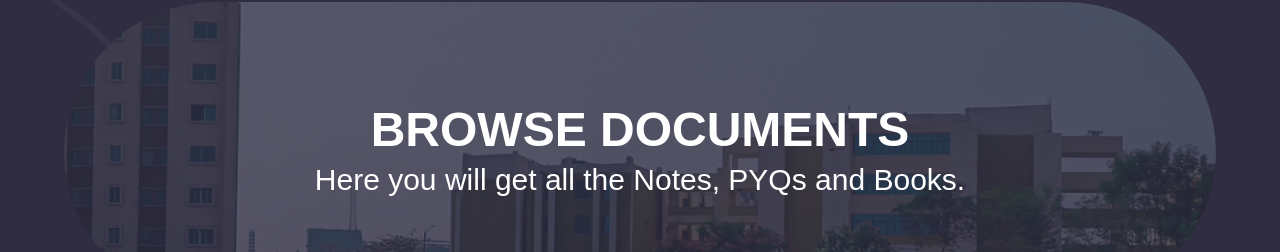
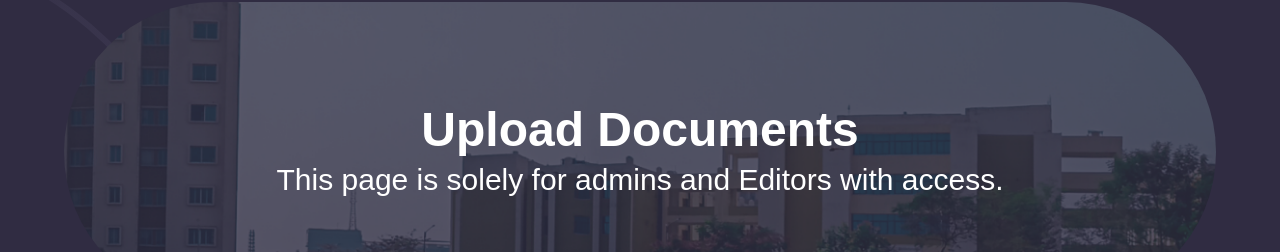
Before and after one commit to sangdil-biswal-021/IIIT-Everything, a React (Create React App) app: page /upload in a window 1280 px wide. Shown: the part 158-410 px from the top of the page. Built offline with nearby package versions, Linux system fonts and the light colour scheme; no server answers.

Commit message:
imgbox customised

```diff
--- a/src/components/imageBox/index.js
+++ b/src/components/imageBox/index.js
@@ -3,8 +3,9 @@ import buildingImg from '../../images/buildingsIIIT.png';
 import { ReactComponent as DownArrow } from '../../svg/arrowDown.svg';
 import './imageBox.css';
 
-const ImageBox = () => {
+const ImageBox = (props) => {
   const scrollRef = useRef();
+  const { HeadTxt, paraTxt } = props;
 
   const handleButtonClick = () => {
     scrollRef.current.scrollIntoView({ behavior: 'smooth', block: 'start' });
@@ -20,12 +21,8 @@ const ImageBox = () => {
           <div class="absolute inset-0 transform transition-transform duration-300 hover:scale-">
             {/* <img src={buildingImg} alt="Image" className="image rounded-full" /> */}
             <div className="  h-[300px]  flex flex-col items-center justify-center ">
-              <div className="text-white font-bold text-5xl p-1">
-                BROWSE DOCUMENTS
-              </div>
-              <div className="text-white text-3xl font-thin p-1">
-                Here you will get all the Notes, PYQs and Books.
-              </div>
+              <div className="text-white font-bold text-5xl p-1">{HeadTxt}</div>
+              <div className="text-white text-3xl font-thin p-1">{paraTxt}</div>
             </div>
             <div className=" darkei w-[80px] h-[80px] left-[50%] bottom-[-30px] translate-x-[-50%]  absolute rounded-[50%]  cursor-pointer flex items-center justify-center">
               <button
--- a/src/pages/BrowseResourcePage/index.js
+++ b/src/pages/BrowseResourcePage/index.js
@@ -7,6 +7,7 @@ import { ReactComponent as LeftSpine } from '../../svg/leftSpine.svg';
 import { ReactComponent as SpikeHead } from '../../svg/spikehead.svg';
 
 export default function BrowseResourcePage() {
+  const para = 'Here you will get all the Notes, PYQs and Books.';
   return (
     <>
       <div className="ml-64  ">
@@ -15,7 +16,7 @@ export default function BrowseResourcePage() {
       <LeftSpine className="absolute" />
 
       {/* <div className=""> BrowseResourcePage</div> */}
-      <ImageBox />
+      <ImageBox HeadTxt={'Browse Documents'} paraTxt={para} />
       <TrialInput />
     </>
   );
--- a/src/pages/UploadDocuments/index.js
+++ b/src/pages/UploadDocuments/index.js
@@ -8,6 +8,7 @@ import { ReactComponent as LeftSpine } from '../../svg/leftSpine.svg';
 // import { ReactComponent as SpikeHead } from '../../svg/spikehead.svg';
 
 export default function UploadDoc() {
+  const para = 'This page is solely for admins and Editors with access.';
   return (
     <>
       <div className="ml-64  ">
@@ -16,7 +17,7 @@ export default function UploadDoc() {
       <LeftSpine className="absolute pointer-events-none" />
 
       {/* <div className=""> BrowseResourcePage</div> */}
-      <ImageBox />
+      <ImageBox HeadTxt={'Upload Documents'} paraTxt={para} />
       {/* <TrialInput /> */}
       <DropBox />
     </>
```
